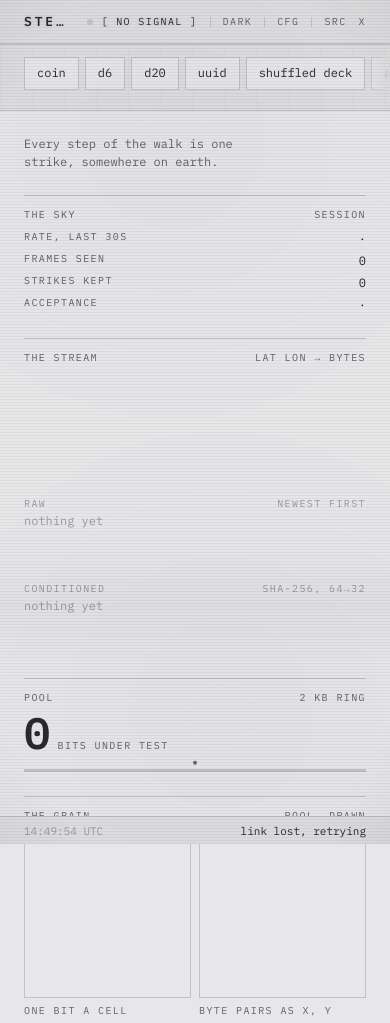
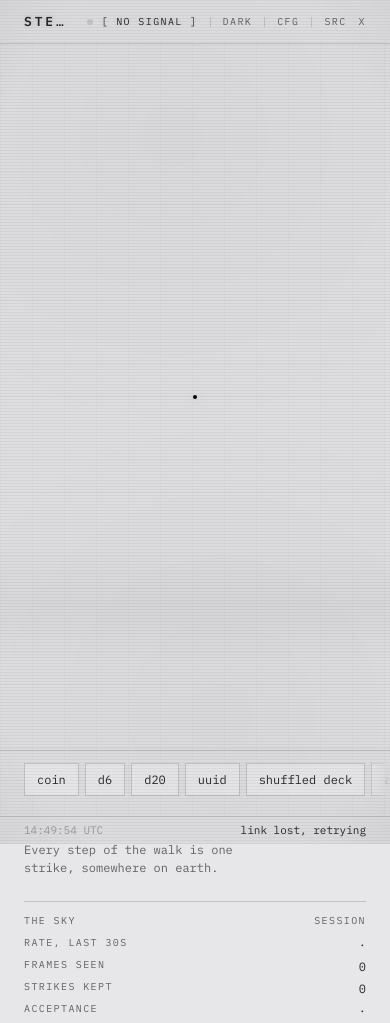
Before and after one commit to corvardt/steropes, a website: page index.html in a window 390 px wide. Shown: the top 1023 px of the page. Drawn offline with Linux system fonts and the light colour scheme.

Commit message:
revert banner test

```diff
--- a/src/style.css
+++ b/src/style.css
@@ -34,14 +34,6 @@
   --grid: rgba(255, 255, 255, 0.022);
 
   --gap: 1.5rem;
-
-  /* The banner strip the walk is drawn in. A token because three rules need the
-     same number: the strip itself, the readout column that has to keep its text
-     out of it, and the fade. `--walk-lit` is the share of the strip the mask
-     leaves fully opaque, and ui.js reads it back so the drawing is fitted to
-     the part of the tube that is actually lit rather than to the whole strip. */
-  --walk-h: clamp(96px, 16vh, 160px);
-  --walk-lit: 0.55;
 }
 
 :root[data-theme="light"] {
@@ -310,52 +302,23 @@ a.ctl:hover {
 
 .stage {
   position: relative;
-  /* A faint rule grid: this is a plotter's paper, and it is what the walk's
-     banner is drawn across at the foot of it. */
+  /* A faint rule grid behind the walk: this is a plotter's paper, and it gives
+     the eye a scale to read the walk's rescaling against. */
   background-image: linear-gradient(var(--grid) 1px, transparent 1px),
     linear-gradient(90deg, var(--grid) 1px, transparent 1px);
   background-size: 32px 32px;
 }
 
-/* The instrument, worn as a banner: a quiet strip pinned along the bottom of
-   the tube, running under the readout column and the controls alike.
-   Translucent and untouchable, so the walk is always visible being drawn while
-   everything it passes under stays readable and clickable straight through it.
-   The top edge is masked to nothing rather than cut, so the strip has no
-   border: the page simply dissolves into the sky.
-
-   It stops at the status bezel rather than crossing it. That line is the one
-   place on the page where furniture carries values — the clock, the last thing
-   that happened — on no background of its own, and a walk drawn through it is
-   a readout with a line scribbled across it. */
 #walk {
   display: block;
-  position: fixed;
-  inset: auto 0 29px 0; /* the status bezel: 28px and its rule */
   width: 100%;
-  height: var(--walk-h);
-  z-index: 5;
-  pointer-events: none;
-  opacity: 0.55;
-  -webkit-mask-image: linear-gradient(to top, #000 calc(var(--walk-lit) * 100%), transparent);
-  mask-image: linear-gradient(to top, #000 calc(var(--walk-lit) * 100%), transparent);
-}
-
-/* The one part of the page that takes input keeps its surface above the banner:
-   the walk runs behind the form, seen through it, never over it. The card does
-   the same, in its own block below. */
-.bar {
-  z-index: 6;
+  height: 100%;
 }
 
 .readouts {
   border-left: 1px solid var(--c-line);
   background: var(--c-panel);
   padding: var(--gap);
-  /* The column scrolls under the banner, which is the point — but its last
-     rows would end up under it too, read through a walk. The strip's height
-     back, so the end of the column can always be scrolled clear of the sky. */
-  padding-bottom: calc(var(--gap) + var(--walk-h));
   display: flex;
   flex-direction: column;
   gap: var(--gap);
@@ -470,8 +433,7 @@ a.ctl:hover {
   align-items: center;
   gap: 0.5rem 1.25rem;
   padding: var(--gap);
-  /* Sits at the foot of the stage, where the banner passes behind it: the
-     gradient keeps the controls legible without hiding the walk. */
+  /* Reads over the walk without hiding it. */
   background: linear-gradient(transparent, var(--c-void) 55%);
 }
 
@@ -546,7 +508,6 @@ a.ctl:hover {
   position: absolute;
   top: 50%;
   left: 50%;
-  z-index: 6; /* over the banner: the answer is never read through the walk */
   transform: translate(-50%, -50%);
   width: min(46rem, calc(100% - 3rem));
   max-height: calc(100% - 9rem);
@@ -1231,20 +1192,26 @@ span.spark {
        to wrap, so without this the ten choices push the column wider than the
        phone and the whole page scrolls sideways. */
     min-width: 0;
+    /* One screen, less the two bezels: the instrument and the controls that
+       drive it are the first thing, and the column starts below the fold.
+       dvh, so a phone retracting its address bar does not resize the walk. */
+    height: calc(100dvh - 72px);
   }
 
-  /* No walk override here any more: the walk is a fixed banner now and keeps
-     its strip whatever the screen, so the stage is just the controls and the
-     column starts right under them instead of below the fold. */
+  #walk {
+    /* Whatever the bar leaves, rather than a share fixed in advance. The bar is
+       four rows on a phone and two on a tablet, and guessing at that cost the
+       walk more room than the guess was worth. */
+    flex: 1;
+    height: auto;
+    min-height: 8rem;
+  }
 
   /* Its own padding, not the column's: the gap is set for blocks of text a
      thumb's width apart, and spent above and below the draws it is most of a
      row of buttons. */
   .bar {
-    /* Relative, not static: the strip is in the flow here, and a static element
-       ignores the z-index that keeps it off the banner. Scrolled down to the
-       foot of the page the controls would otherwise be drawn through. */
-    position: relative;
+    position: static;
     background: none;
     border-top: 1px solid var(--c-line);
     padding: 0.75rem var(--gap);
--- a/src/ui.js
+++ b/src/ui.js
@@ -241,18 +241,6 @@ setInterval(tick, 1000);
 const canvas = $("walk");
 const ctx = canvas.getContext("2d");
 
-// The walk no longer owns the stage: it is a banner, a quiet strip pinned along
-// the bottom of the tube (see #walk in style.css). It stays centred in that
-// strip, as it was centred in the panel. A walk anchored into one corner reads
-// as a drawing that has slipped off its paper, and on a wide screen it leaves
-// the whole banner empty beside it.
-//
-// Centred in the lit part, not in the box. The strip is masked to nothing over
-// its top, so fitting the drawing to the full height puts its upper half in the
-// fade. `--walk-lit` is the share the mask leaves opaque, read from the
-// stylesheet for the same reason the colours are: one number, one place.
-const LIT = Number(ink("--walk-lit")) || 1;
-
 // Walk-space, in integer steps. The view that maps it to pixels is derived every
 // frame from the extent of the path, so the drawing frames itself and the zoom
 // level is itself a readout: how far the sky has wandered since you arrived.
@@ -366,18 +354,10 @@ function frame(now) {
     if (p.y > maxY) maxY = p.y;
   }
 
-  // The band the drawing is fitted into, measured up from the bottom of the
-  // strip: everything the mask leaves fully lit, plus half of the fade above it.
-  // Stopping at the lit part alone would waste the gradient and leave the walk a
-  // sliver; taking the whole strip is what put its top half in the dark.
-  const band = h * (LIT + (1 - LIT) / 2);
-  // Scaled to the strip: 48px of padding inside a 110px banner would leave the
-  // walk a sliver, so the margin is a fifth of the short side, capped at the old
-  // panel value for anything taller.
-  const pad = Math.min(48, Math.floor(Math.min(w, band) * 0.2));
+  const pad = 48;
   const target = Math.min(
     (w - pad * 2) / Math.max(1, maxX - minX),
-    (band - pad * 2) / Math.max(1, maxY - minY)
+    (h - pad * 2) / Math.max(1, maxY - minY)
   );
   // Eased so the rescale reads as the instrument adjusting rather than jumping.
   const k = ease(FOLLOW);
@@ -385,9 +365,7 @@ function frame(now) {
   view.cx += ((minX + maxX) / 2 - view.cx) * k;
   view.cy += ((minY + maxY) / 2 - view.cy) * k;
 
-  // The walk's centre maps to the middle of the lit band, which is the middle of
-  // the strip's bottom 55% rather than of the strip.
-  const px = (p) => [w / 2 + (p.x - view.cx) * view.s, h - band / 2 + (p.y - view.cy) * view.s];
+  const px = (p) => [w / 2 + (p.x - view.cx) * view.s, h / 2 + (p.y - view.cy) * view.s];
 
   ctx.lineJoin = "round";
   ctx.lineCap = "round";
```
